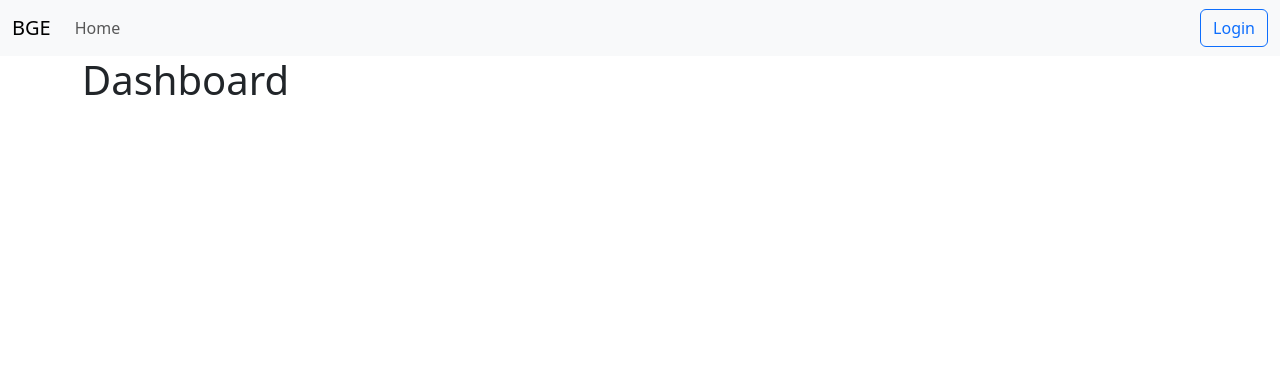
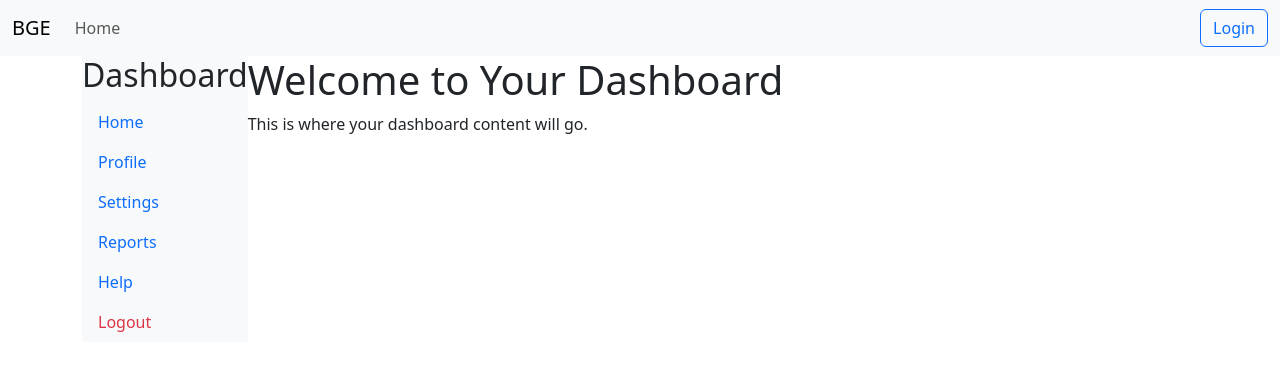
Before and after one commit to kaphelps33/BGE, a Flask app: page /dashboard in a window 1280 px wide. Shown: the top 371 px of the page. Run offline with Flask 3, Linux system fonts and the light colour scheme; the visitor is signed in with stand-in values (Sample User, id 1).

Commit message:
added logout functions

```diff
--- a/app/__init__.py
+++ b/app/__init__.py
@@ -111,9 +111,17 @@ def login():
     return render_template("login.html", form=form, users=users)
 
 
+@app.route("/logout", methods=["GET", "POST"])
+@login_required
+def logout():
+    logout_user()
+    flash("You have been logged out!")
+    return redirect(url_for("login"))
+
+
 @app.route("/dashboard", methods=["GET", "POST"])
 @login_required
-def Dashboard():
+def dashboard():
     return render_template("dashboard.html")
 
 
--- a/app/templates/dashboard.html
+++ b/app/templates/dashboard.html
@@ -3,5 +3,37 @@
 {% block title %}Dashboard{% endblock %}
 
 {% block content %}
-<h1>Dashboard</h1>
+<div class="d-flex">
+  <!-- Sidebar -->
+  <div class="sidebar bg-light">
+    <h2 class="text-center">Dashboard</h2>
+    <ul class="nav flex-column">
+      <li class="nav-item">
+        <a class="nav-link active" href="#">Home</a>
+      </li>
+      <li class="nav-item">
+        <a class="nav-link" href="#">Profile</a>
+      </li>
+      <li class="nav-item">
+        <a class="nav-link" href="#">Settings</a>
+      </li>
+      <li class="nav-item">
+        <a class="nav-link" href="#">Reports</a>
+      </li>
+      <li class="nav-item">
+        <a class="nav-link" href="#">Help</a>
+      </li>
+      <li class="nav-item">
+        <a class="nav-link text-danger" href="{{ url_for('logout') }}">Logout</a>
+      </li>
+    </ul>
+  </div>
+
+  <!-- Main Content -->
+  <div class="content">
+    <h1>Welcome to Your Dashboard</h1>
+    <p>This is where your dashboard content will go.</p>
+    <!-- Add more content here -->
+  </div>
+</div>
 {% endblock %}
--- a/app/templates/navbar.html
+++ b/app/templates/navbar.html
@@ -11,8 +11,12 @@
           <a class="nav-link" aria-current="page" href="{{ url_for('index') }}">Home</a>
         </li>
       </ul>
+      {% if current_user.is_authenticated %}
       <!-- Login button -->
       <a href="{{ url_for('login') }}" class="btn btn-outline-primary ms-auto"">Login</a>
+      {% else %}
+      <a href=" {{ url_for('logout') }}" class="btn btn-outline-danger ms-auto"">Logout</a>
+      {% endif %}
     </div>
   </div>
 </nav>
```
